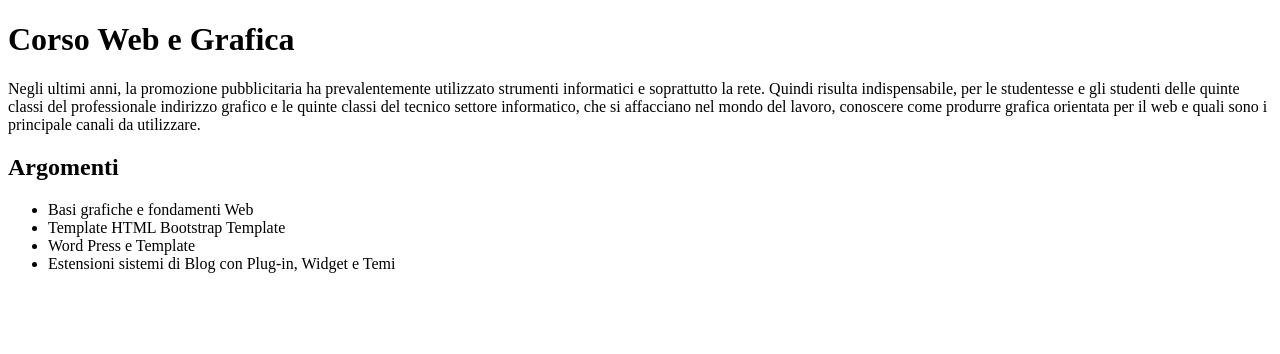
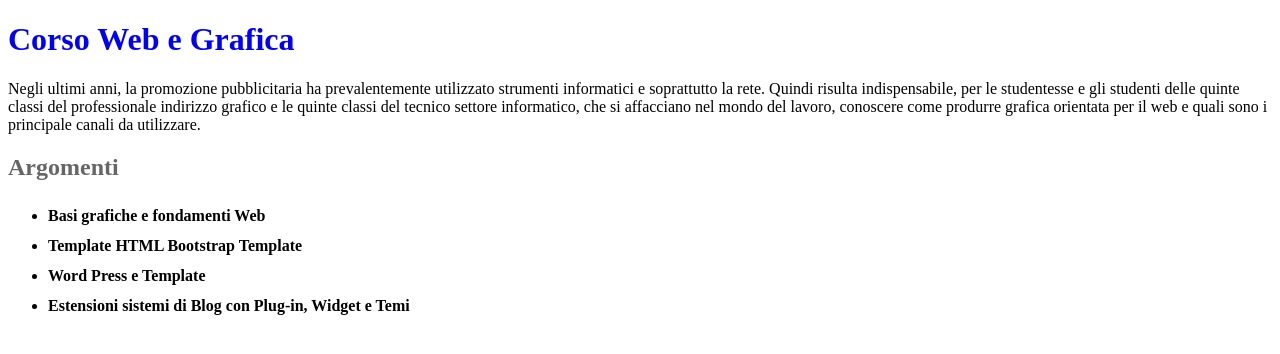
Before and after one commit to aeisolution/insolera-web-grafica, a plain HTML site: page Lezione1/01 - HTML/02-style.html in a window 1280 px wide. Drawn offline with Linux system fonts and the light colour scheme.

Commit message:
stile mediante id con foglio di stile

```diff
--- a/Lezione1/01 - HTML/02-style.html
+++ b/Lezione1/01 - HTML/02-style.html
@@ -4,14 +4,8 @@
     <meta charset="utf-8">
     <title>Utilizzo Style</title>
 
-    <style>
-      /* Inserire Stile nella pagina web */
-
-
-
-
-      /* Dopo aver realizzato lo stile desiderato, utilizzare un foglio di stile css esterno */
-    </style>
+    <!-- Percorso relativo -->
+    <link rel="stylesheet" href="css/style02.css">
   </head>
   <body>
     <h1>Corso Web e Grafica</h1>
--- /dev/null
+++ b/Lezione1/01 - HTML/css/style02.css
@@ -0,0 +1,12 @@
+h1 {
+  color: #0000ff;
+}
+
+h2 {
+  color: #666666;
+}
+
+li {
+  font-weight: bold;
+  line-height: 30px;
+}
```
